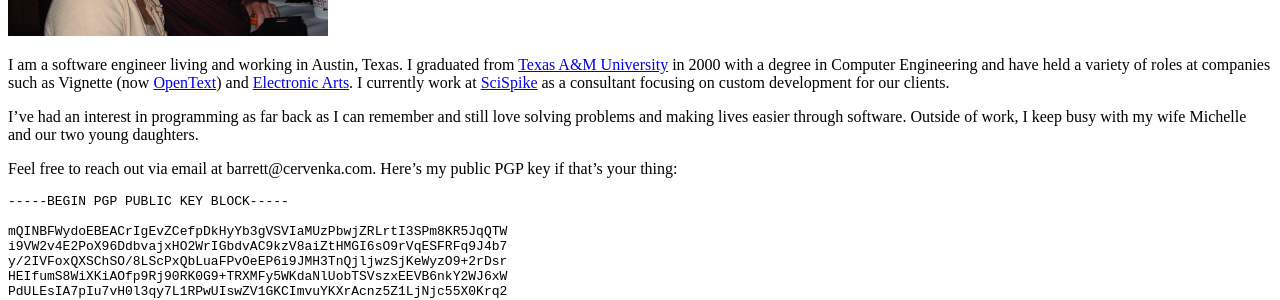
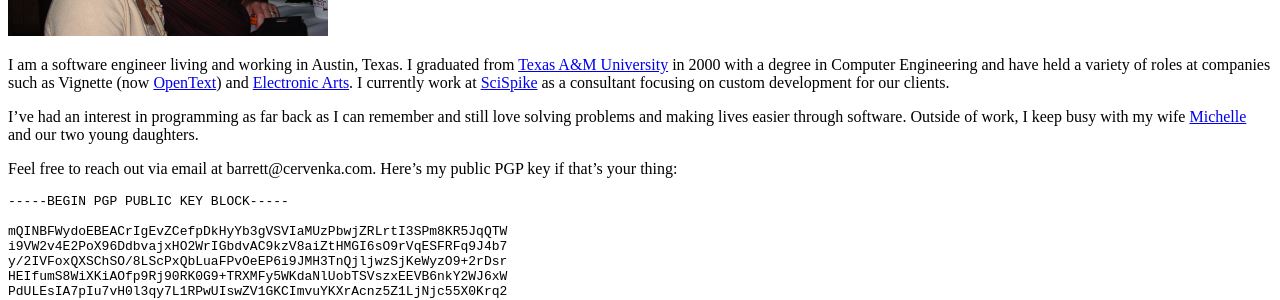
Before and after one commit to barrettc/barrettc.github.io, a Jekyll site: the page built from about.md, in a window 1280 px wide. Shown: the part 450-750 px from the top of the page. Built offline with Jekyll 4.4.1, drawn with Linux system fonts in a browser that asks for light colours; part of the change alters nothing that is shown.

```diff
--- a/about.md
+++ b/about.md
@@ -7,7 +7,7 @@ layout: page
 
 I am a software engineer living and working in Austin, Texas. I graduated from [Texas A&M University](http://www.tamu.edu) in 2000 with a degree in Computer Engineering and have held a variety of roles at companies such as Vignette (now [OpenText](http://www.opentext.com)) and [Electronic Arts](http://www.ea.com). I currently work at [SciSpike](http://www.scispike.com) as a consultant focusing on custom development for our clients.
 
-I've had an interest in programming as far back as I can remember and still love solving problems and making lives easier through software. Outside of work, I keep busy with my wife Michelle and our two young daughters.
+I've had an interest in programming as far back as I can remember and still love solving problems and making lives easier through software. Outside of work, I keep busy with my wife [Michelle](https://www.michellecervenka.com) and our two young daughters.
 
 Feel free to reach out via email at &#98;&#97;&#114;&#114;&#101;&#116;&#116;&#64;&#99;&#101;&#114;&#118;&#101;&#110;&#107;&#97;&#46;&#99;&#111;&#109;. Here's my public PGP key if that's your thing:
 
```
